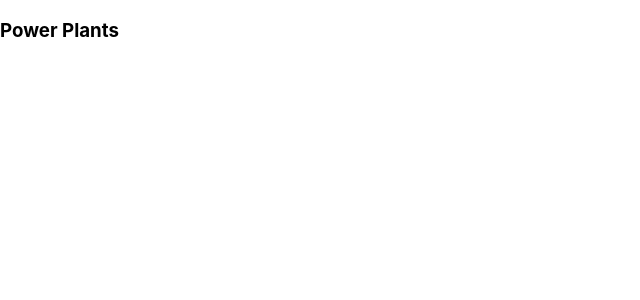
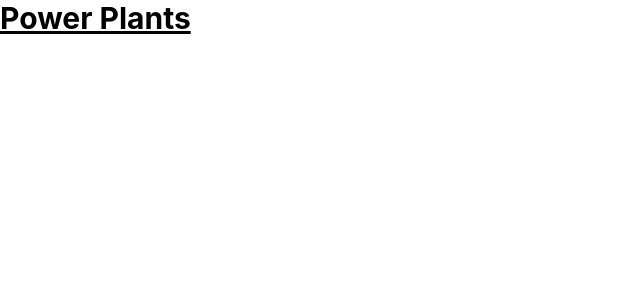
Before and after one commit to JarekPo/power-plants-ui, a React (Vite) app: page / in a window 1280 px wide. Shown: the top 300 px of the page, without its empty margins (0-640 px from the left). Built offline with nearby package versions, Linux system fonts and the light colour scheme.

Commit message:
PP-UI-4: add and setup tailwind library

```diff
--- a/package.json
+++ b/package.json
@@ -13,6 +13,7 @@
     "@typescript-eslint/eslint-plugin": "^7.1.1",
     "@typescript-eslint/parser": "^7.1.1",
     "@vitejs/plugin-react": "^4.2.1",
+    "postcss-cli": "^11.0.0",
     "react": "^18.2.0",
     "react-dom": "^18.2.0",
     "typescript": "^4.9.5",
@@ -50,6 +51,7 @@
     "@babel/plugin-proposal-private-property-in-object": "^7.21.11",
     "@vitejs/plugin-react-swc": "^3.6.0",
     "@vitest/coverage-v8": "^1.4.0",
+    "autoprefixer": "^10.4.18",
     "eslint": "^8.57.0",
     "eslint-config-prettier": "^9.1.0",
     "eslint-plugin-import": "^2.29.1",
@@ -61,7 +63,10 @@
     "eslint-plugin-typescript": "^0.14.0",
     "eslint-plugin-unused-imports": "^3.1.0",
     "jsdom": "^24.0.0",
+    "postcss": "^8.4.35",
     "prettier": "^3.2.5",
+    "tailwindcss": "^3.4.1",
+    "vite-plugin-windicss": "^1.9.3",
     "vitest": "^1.4.0"
   }
 }
--- /dev/null
+++ b/postcss.config.js
@@ -0,0 +1,4 @@
+export const plugins = {
+  tailwindcss: {},
+  autoprefixer: {},
+};
--- a/src/App.tsx
+++ b/src/App.tsx
@@ -1,13 +1,11 @@
 import React from 'react';
-
-import logo from './logo.svg';
 
 import './App.css';
 
 const App = () => {
   return (
     <>
-      <h3>Power Plants</h3>
+      <h3 className='text-3xl font-bold underline'>Power Plants</h3>
     </>
   );
 };
--- a/src/index.css
+++ b/src/index.css
@@ -1,3 +1,7 @@
+@tailwind base;
+@tailwind components;
+@tailwind utilities;
+
 body {
   margin: 0;
   font-family: -apple-system, BlinkMacSystemFont, 'Segoe UI', 'Roboto', 'Oxygen',
--- /dev/null
+++ b/tailwind.config.js
@@ -0,0 +1,8 @@
+/** @type {import('tailwindcss').Config} */
+export default {
+  content: ['./index.html', './src/**/*.{js,ts,jsx,tsx}'],
+  theme: {
+    extend: {},
+  },
+  plugins: [],
+};
```
Also changed, not shown: vite.config.mts, 1 other file (tests, documents, lock files or other folders).
